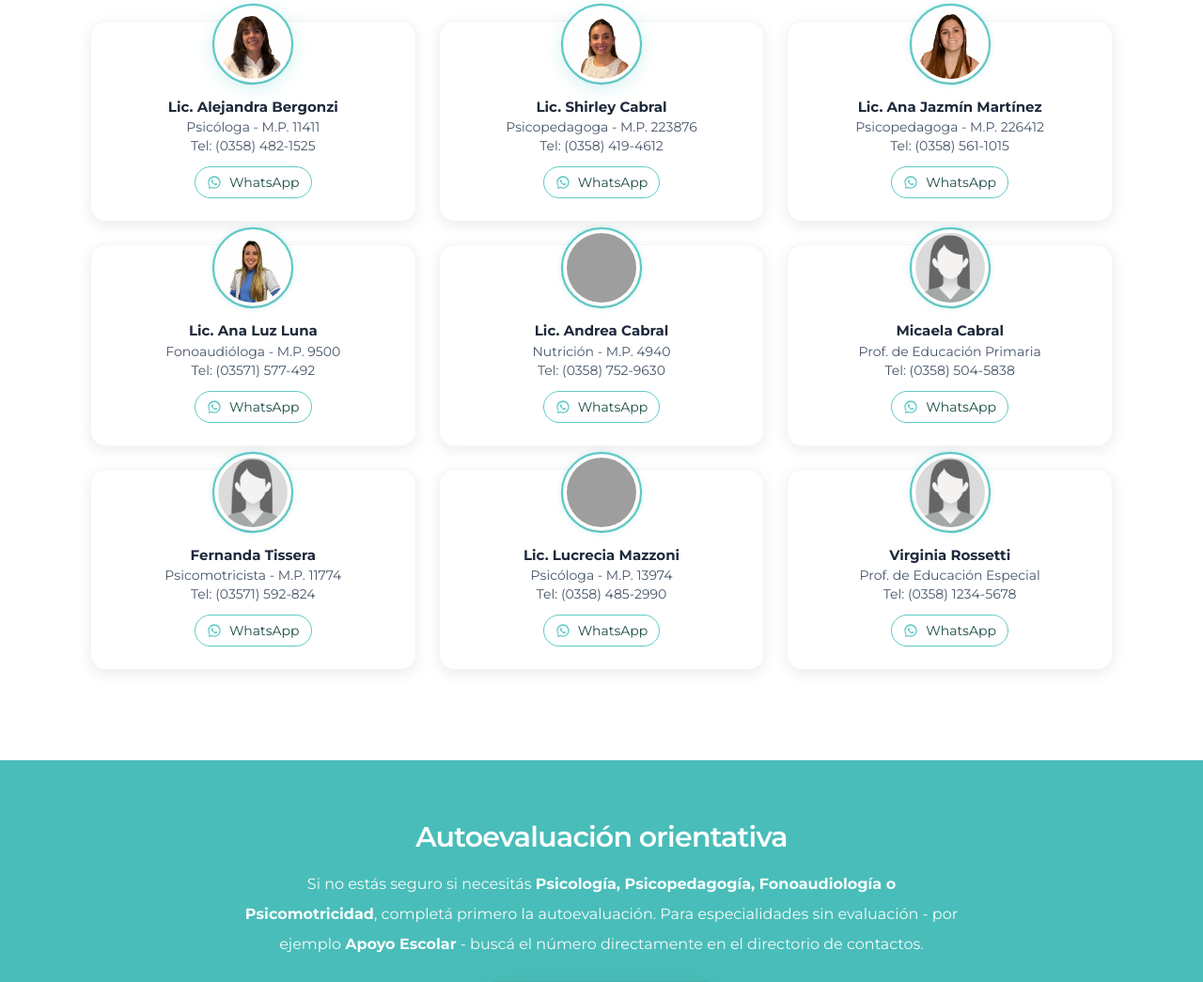
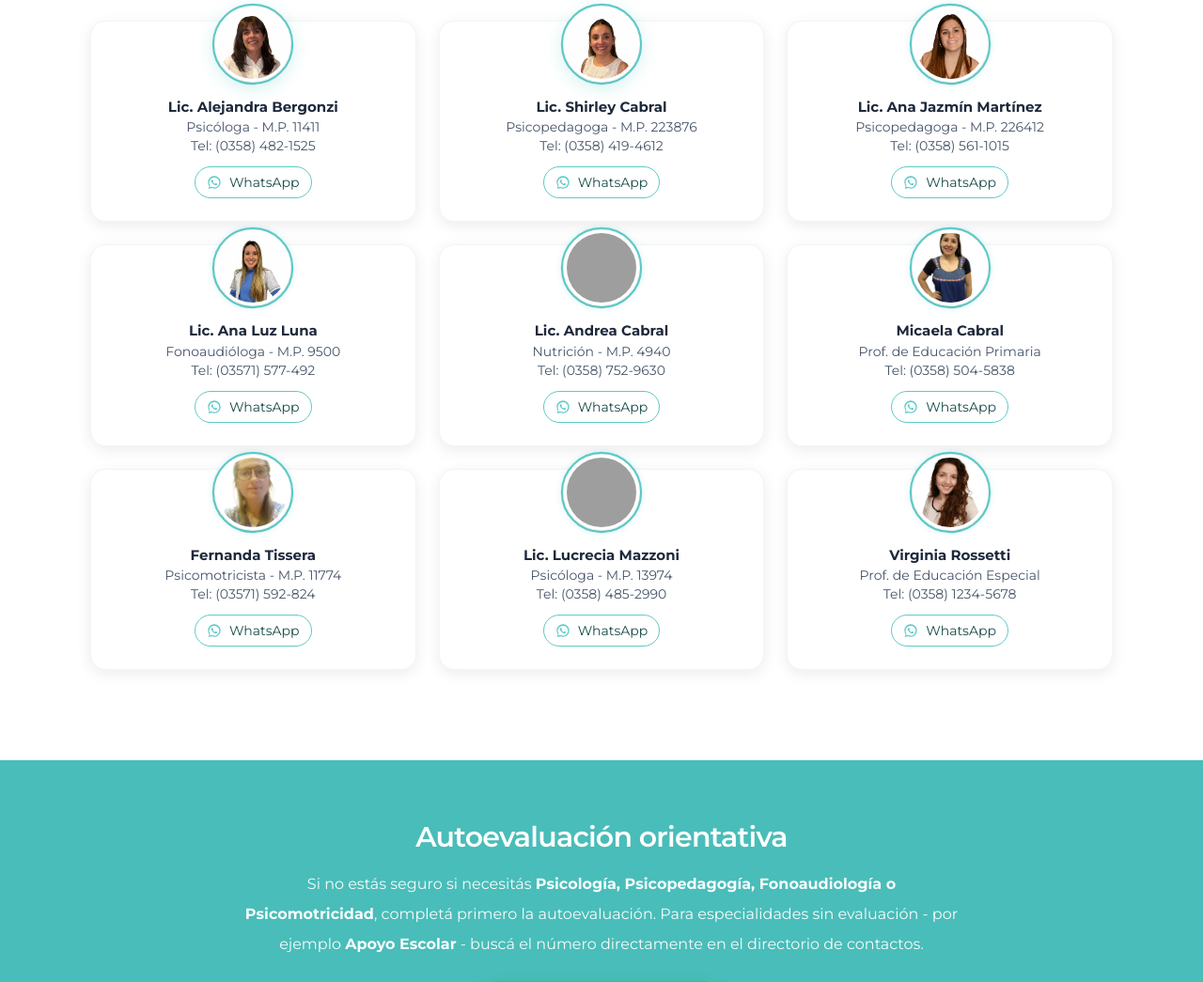
Before and after one commit to Sierra-Codes/PsicoSalud-Berrotaran, a plain HTML site: page index.html in a window 1280 px wide. Shown: the part 1927-2972 px from the top of the page at 94% size. Drawn offline with nearby package versions, Linux system fonts and the light colour scheme; grey boxes are pictures that could not be loaded.

Commit message:
uploaded remaining photos

```diff
--- a/index.html
+++ b/index.html
@@ -704,7 +704,7 @@
   <div class="relative w-fit mx-auto -mt-10 mb-4">
     <div class="absolute inset-0 rounded-full border-[2px] border-[#5ECAC7] scale-[1.08]
                 shadow-[0_0_6px_rgba(94,202,199,0.25)]"></div>
-    <img src="/assets/image-placeholder.png" alt="Micaela Cabral"
+    <img src="/assets/micaela-cabral.png" alt="Micaela Cabral"
          class="relative w-20 h-20 rounded-full object-cover border-[3px] border-white shadow" />
   </div>
   <h3 class="text-center font-bold text-[15px]">Micaela Cabral</h3>
@@ -726,7 +726,7 @@
   <div class="relative w-fit mx-auto -mt-10 mb-4">
     <div class="absolute inset-0 rounded-full border-[2px] border-[#5ECAC7] scale-[1.08]
                 shadow-[0_0_6px_rgba(94,202,199,0.25)]"></div>
-    <img src="/assets/image-placeholder.png" alt="Fernanda Tissera"
+    <img src="/assets/fernanda-tissera.png" alt="Fernanda Tissera"
          class="relative w-20 h-20 rounded-full object-cover border-[3px] border-white shadow" />
   </div>
   <h3 class="text-center font-bold text-[15px]">Fernanda Tissera</h3>
@@ -770,7 +770,7 @@
   <div class="relative w-fit mx-auto -mt-10 mb-4">
     <div class="absolute inset-0 rounded-full border-[2px] border-[#5ECAC7] scale-[1.08]
                 shadow-[0_0_6px_rgba(94,202,199,0.25)]"></div>
-    <img src="/assets/image-placeholder.png" alt="Virginia Rossetti"
+    <img src="/assets/virginia-rossetti.png" alt="Virginia Rossetti"
          class="relative w-20 h-20 rounded-full object-cover border-[3px] border-white shadow" />
   </div>
   <h3 class="text-center font-bold text-[15px]">Virginia Rossetti</h3>
```
Also changed, not shown: assets/fernanda-tissera.png (added), assets/micaela-cabral.png (added), assets/virginia-rossetti.png (added).
